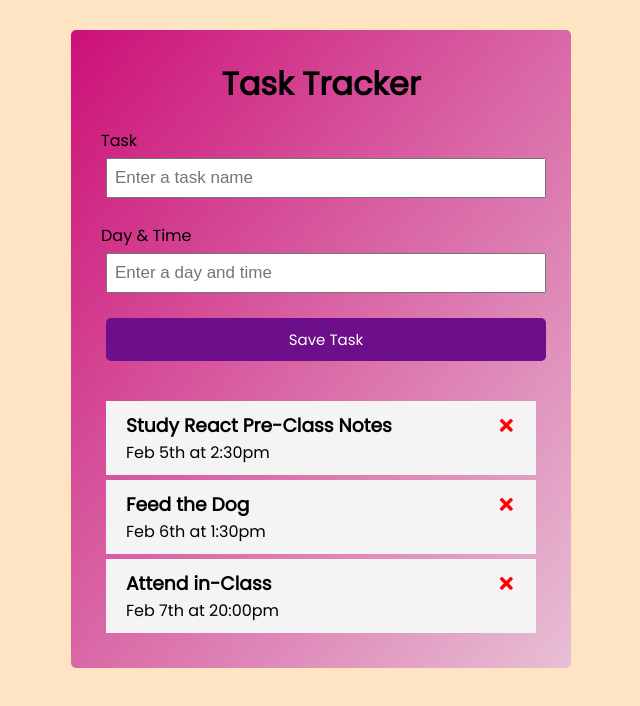
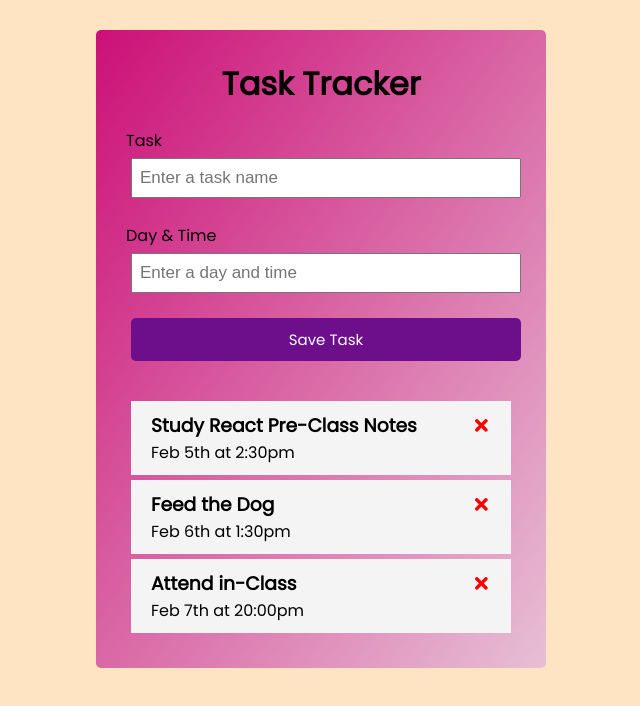
Before and after one commit to fatihece/task-tracker--react, a React (Create React App) app: page / in a window 1280 px wide. Shown: the top 706 px of the page, without its empty margins (319-959 px from the left). Built offline with nearby package versions, Linux system fonts and the light colour scheme.

Commit message:
modified css

```diff
--- a/src/App.css
+++ b/src/App.css
@@ -12,7 +12,7 @@ body {
 }
 
 .container {
-  max-width: 500px;
+  max-width: 450px;
   margin: 30px auto;
   overflow: auto;
   min-height: 300px;
@@ -71,7 +71,7 @@ body {
 }
 
 .task.done {
-  border-left: 5px solid rgb(102, 18, 77);
+  border-left: 10px solid rgb(102, 18, 77);
 }
 
 .task h3 {
--- a/src/App.js
+++ b/src/App.js
@@ -30,6 +30,7 @@ function App() {
     <div className="container">
       <Header title={"Task Tracker"} />
       <CreateTask onCreate={onCreate} />
+
       {
         tasks.length > 0 ? (
           <TaskList tasks={tasks} onDelete={onDelete} toggleDone={toggleDone}/>
```
